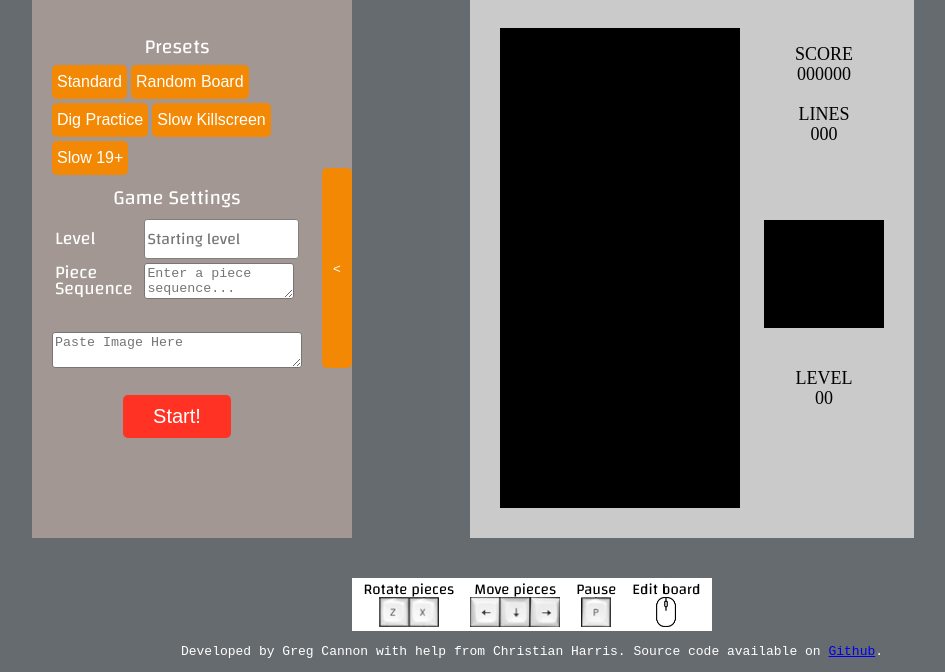
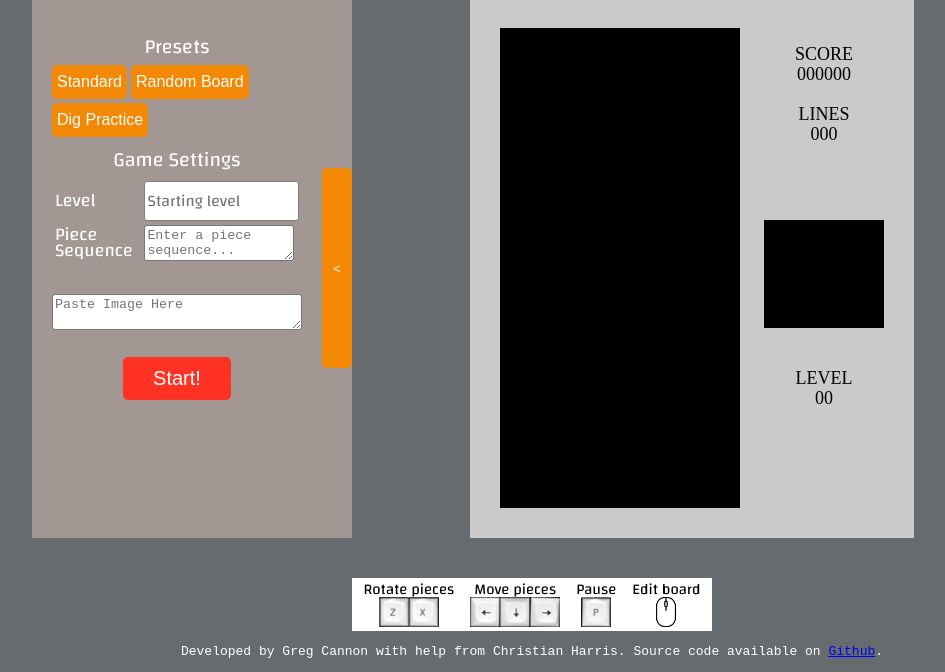
Before and after one commit to GregoryCannon/StackRabbit, a website built with webpack: page docs/index.html in a window 1280 px wide. Shown: the part 166-838 px from the top of the page, without its empty margins (108-1053 px from the left). Built offline with nearby package versions, Linux system fonts and the light colour scheme.

Commit message:
hide presets with no implementations for now

```diff
--- a/docs/index.html
+++ b/docs/index.html
@@ -27,8 +27,8 @@
             <button class="preset-button" id="preset-standard">Standard</button>
             <button class="preset-button" id="preset-random-board">Random Board</button>
             <button class="preset-button" id="preset-dig-practice">Dig Practice</button>
-            <button class="preset-button" id="preset-slow-killscreen">Slow Killscreen</button>
-            <button class="preset-button" id="slow-19-plus">Slow 19+</button>
+            <button class="preset-button" id="preset-slow-killscreen" style="display: none">Slow Killscreen</button>
+            <button class="preset-button" id="slow-19-plus" style="display: none">Slow 19+</button>
 
             <h6 class="section-title">
                 Game Settings
```
